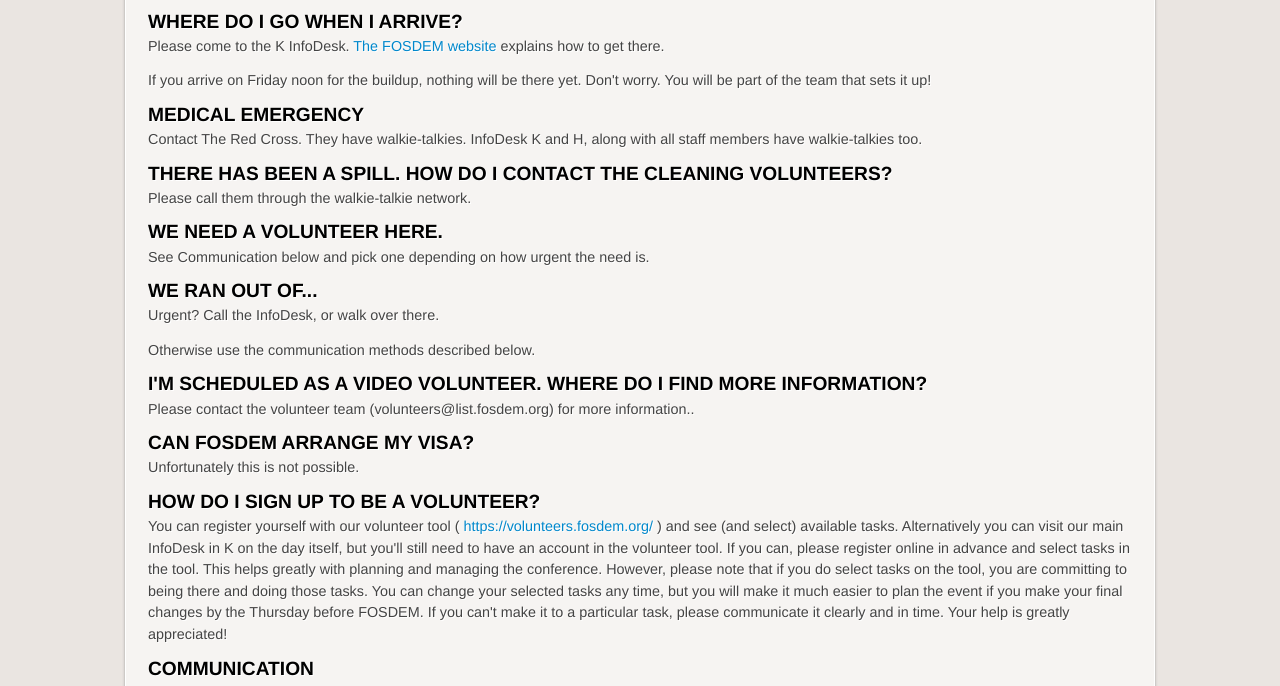
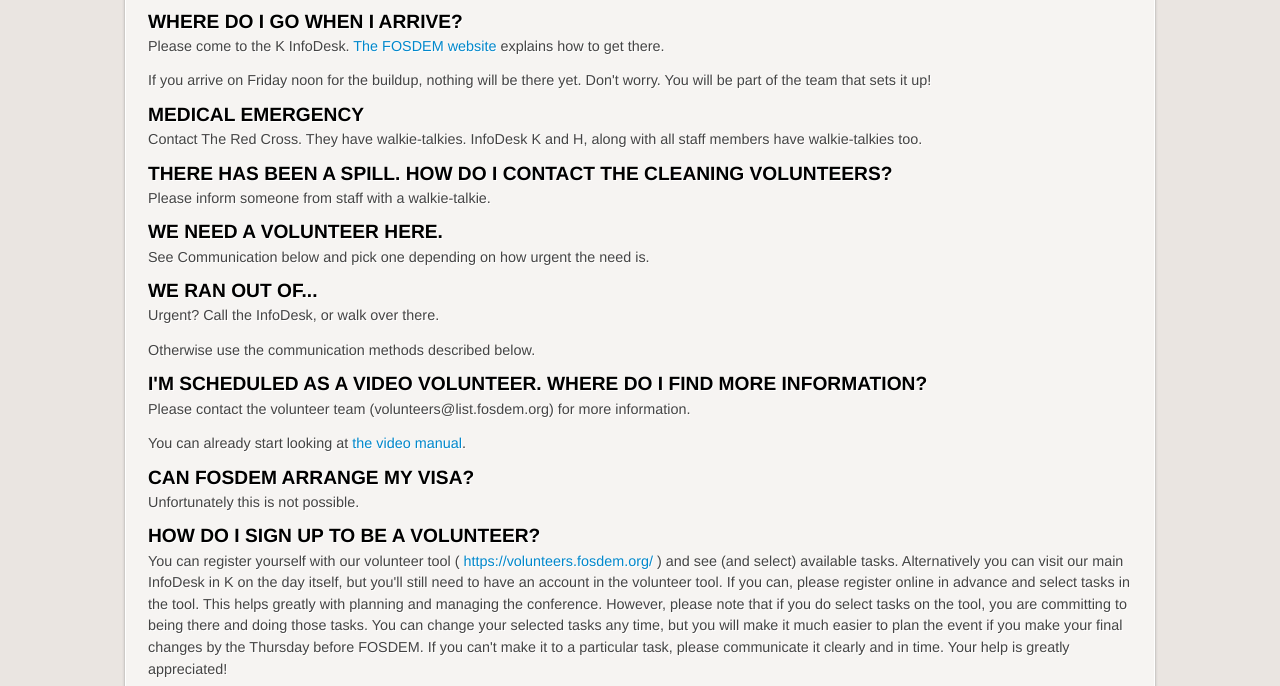
Before and after one commit to FOSDEM/volunteers, a Django app: page /faq/ in a window 1280 px wide. Shown: the part 811-1497 px from the top of the page. Run offline with Django 3.2, Linux system fonts and the light colour scheme; parts of the project's set-up code (start-up, migrations or seed data) failed here and were passed over.

Commit message:
Slight improvements to the FAQ

```diff
--- a/volunteers/templates/static/faq.html
+++ b/volunteers/templates/static/faq.html
@@ -48,7 +48,7 @@
     <p>Contact The Red Cross. They have walkie-talkies. InfoDesk K and H, along with all staff members have walkie-talkies too.</p>
 
     <h3>There has been a spill. How do I contact the cleaning volunteers?</h3>
-    <p>Please call them through the walkie-talkie network.</p>
+    <p>Please inform someone from staff with a walkie-talkie.</p>
 
     <h3>We need a volunteer here.</h3>
     <p>See Communication below and pick one depending on how urgent the need is.</p>
@@ -58,7 +58,8 @@
     <p>Otherwise use the communication methods described below.</p>
 
     <h3>I'm scheduled as a video volunteer. Where do I find more information?</h3>
-    <p>Please contact the volunteer team (volunteers@list.fosdem.org) for more information..</p>
+    <p>Please contact the volunteer team (volunteers@list.fosdem.org) for more information.</p>
+    <p>You can already start looking at <a href="https://github.com/FOSDEM/video/blob/master/instructions/FOSDEM_AV_manual.pdf">the video manual</a>.</p>
 
     <h3>Can FOSDEM arrange my visa?</h3>
     <p>Unfortunately this is not possible.</p>
```
